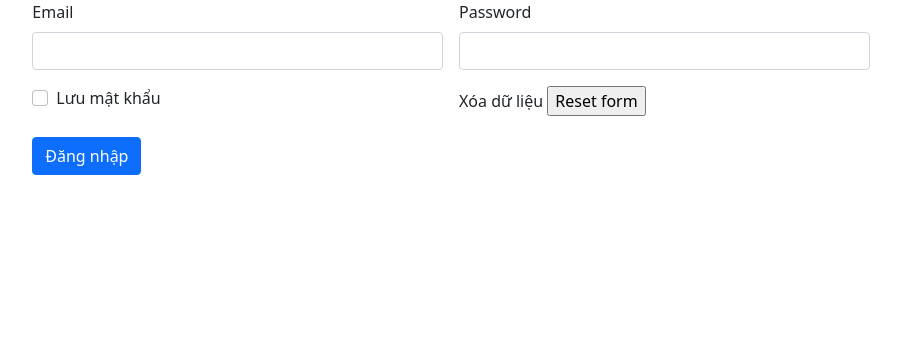
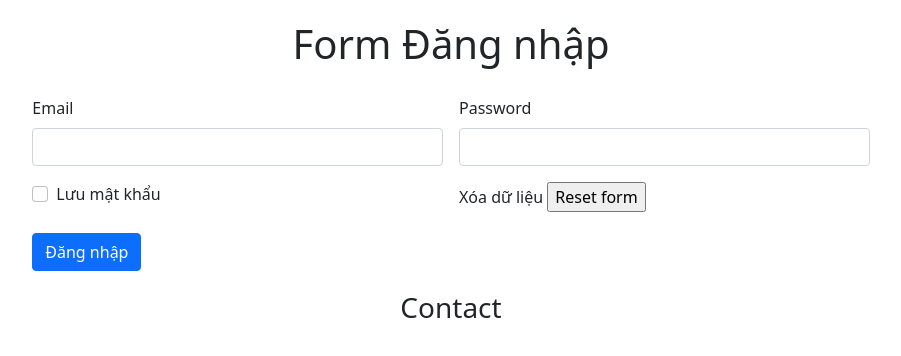
Before and after one commit to chuminhhoang/week-1, a plain HTML site: page index.html in a window 1280 px wide. Shown: the whole page, without its empty margins (189-1090 px from the left). Drawn offline with nearby package versions, Linux system fonts and the light colour scheme.

Commit message:
third commit

```diff
--- a/index.html
+++ b/index.html
@@ -15,7 +15,10 @@
 </head>
 
 <body>
-    <form class="row g-3 col-8 justify-content-center mx-auto">
+    <div class="heading col-12">
+        <h1 style="text-align: center; padding: 20px;">Form Đăng nhập</h1>
+    </div>
+    <form class="row g-3 col-8 justify-content-center mx-auto rounded">
         <div class="col-md-6">
             <label for="inputEmail4" class="form-label">Email</label>
             <input type="text" name="email" class="form-control" id="inputEmail4">
@@ -40,6 +43,9 @@
             <button type="submit" class="btn btn-primary">Đăng nhập</button>
         </div>
     </form>
+    <div class="contact col-12">
+        <h3 style="text-align: center; padding: 20px;">Contact</h3>
+    </div>
 
     <!-- JavaScript Bundle with Popper -->
 
```
Also changed, not shown: 2 other files.
